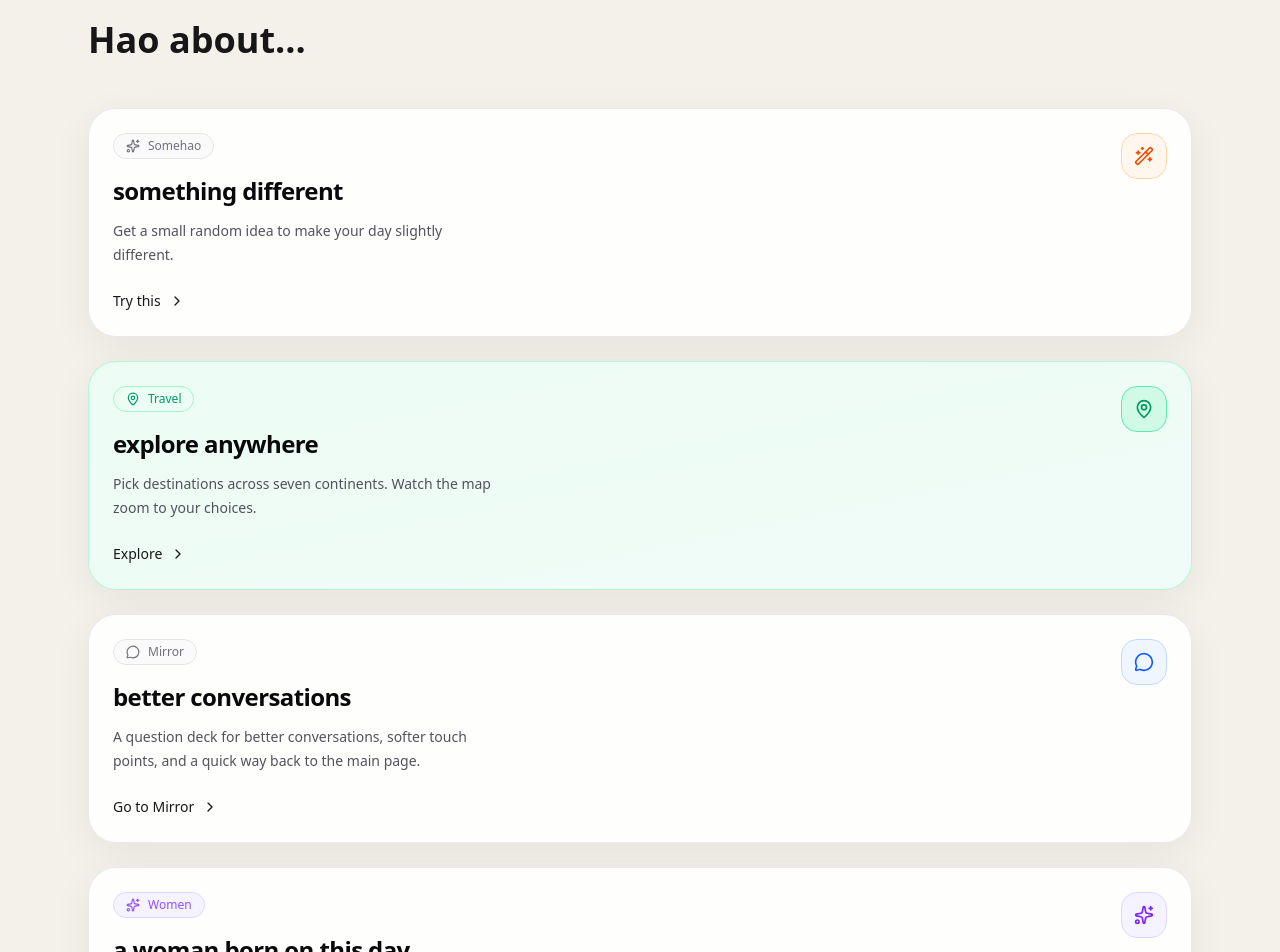
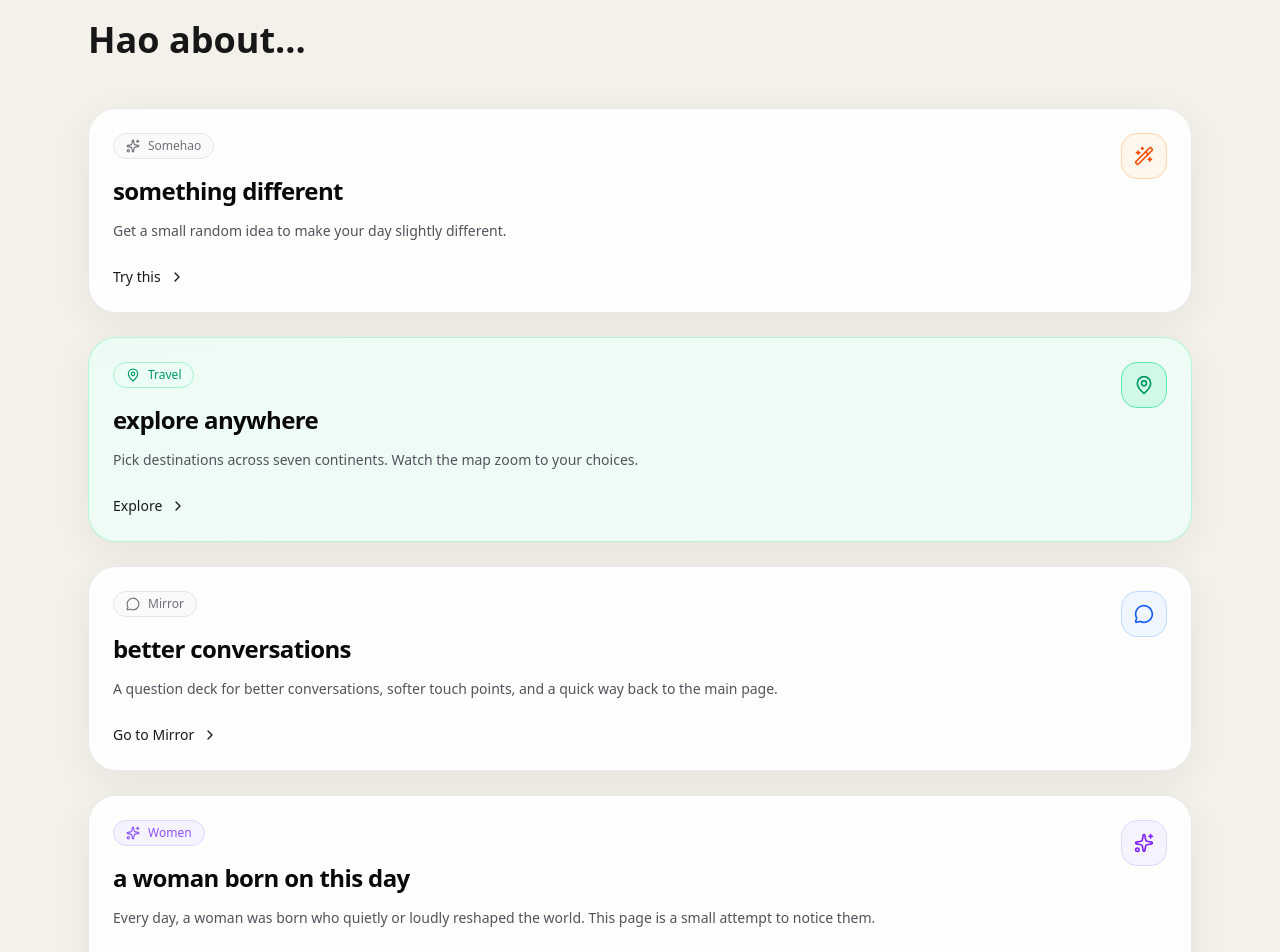
Before and after one commit to haohao13/Personal-Website, a Next.js app: page / in a window 1280 px wide. Shown: the part 1940-2892 px from the top of the page. Built offline with nearby package versions, Linux system fonts and the light colour scheme; no server answers; the database is empty.

Commit message:
Fix homepage cards: remove max-w-sm causing mid-line text wrap

```diff
--- a/components/mirror-entry-card.tsx
+++ b/components/mirror-entry-card.tsx
@@ -15,7 +15,7 @@ function MirrorEntryCard({ href = "/mirror", lang = "en" }) {
       className="group block overflow-hidden rounded-[28px] border border-zinc-200/80 bg-white/90 p-6 shadow-[0_10px_40px_rgba(0,0,0,0.06)] backdrop-blur transition duration-300 hover:-translate-y-1 hover:shadow-[0_18px_50px_rgba(0,0,0,0.08)]"
     >
       <div className="flex items-start justify-between gap-4">
-        <div className="max-w-sm">
+        <div className="min-w-0">
           <div className="inline-flex items-center gap-2 rounded-full border border-zinc-200 bg-zinc-50 px-3 py-1 text-xs text-zinc-500">
             <MessageCircle className="h-3.5 w-3.5" />
             Mirror
@@ -26,7 +26,7 @@ function MirrorEntryCard({ href = "/mirror", lang = "en" }) {
           <p className="mt-3 text-sm leading-6 text-zinc-600">{desc}</p>
         </div>
 
-        <div className="rounded-2xl border border-blue-200 bg-blue-50 p-3 text-blue-600 transition duration-300 group-hover:scale-105 group-hover:rotate-3">
+        <div className="shrink-0 rounded-2xl border border-blue-200 bg-blue-50 p-3 text-blue-600 transition duration-300 group-hover:scale-105 group-hover:rotate-3">
           <MessageCircle className="h-5 w-5" />
         </div>
       </div>
--- a/components/somehao-entry-card.tsx
+++ b/components/somehao-entry-card.tsx
@@ -22,7 +22,7 @@ function SomehaoEntryCard({ href = "/somehao", lang = "en" }) {
       className="group block overflow-hidden rounded-[28px] border border-zinc-200/80 bg-white/90 p-6 shadow-[0_10px_40px_rgba(0,0,0,0.06)] backdrop-blur transition duration-300 hover:-translate-y-1 hover:shadow-[0_18px_50px_rgba(0,0,0,0.08)]"
     >
       <div className="flex items-start justify-between gap-4">
-        <div className="max-w-sm">
+        <div className="min-w-0">
           <div className="inline-flex items-center gap-2 rounded-full border border-zinc-200 bg-zinc-50 px-3 py-1 text-xs text-zinc-500">
             <Sparkles className="h-3.5 w-3.5" />
             Somehao
@@ -33,7 +33,7 @@ function SomehaoEntryCard({ href = "/somehao", lang = "en" }) {
           <p className="mt-3 text-sm leading-6 text-zinc-600">{t.entryDesc}</p>
         </div>
 
-        <div className="rounded-2xl border border-orange-200 bg-orange-50 p-3 text-orange-600 transition duration-300 group-hover:scale-105 group-hover:rotate-3">
+        <div className="shrink-0 rounded-2xl border border-orange-200 bg-orange-50 p-3 text-orange-600 transition duration-300 group-hover:scale-105 group-hover:rotate-3">
           <Wand2 className="h-5 w-5" />
         </div>
       </div>
--- a/components/travel-entry-card.tsx
+++ b/components/travel-entry-card.tsx
@@ -15,7 +15,7 @@ function TravelEntryCard({ href = "/travel", lang = "en" }) {
       className="group block overflow-hidden rounded-[28px] border border-emerald-200/80 bg-gradient-to-br from-emerald-50/90 to-teal-50/90 p-6 shadow-[0_10px_40px_rgba(0,0,0,0.06)] backdrop-blur transition duration-300 hover:-translate-y-1 hover:shadow-[0_18px_50px_rgba(0,0,0,0.08)]"
     >
       <div className="flex items-start justify-between gap-4">
-        <div className="max-w-sm">
+        <div className="min-w-0">
           <div className="inline-flex items-center gap-2 rounded-full border border-emerald-200 bg-emerald-50 px-3 py-1 text-xs text-emerald-600">
             <MapPin className="h-3.5 w-3.5" />
             Travel
@@ -26,7 +26,7 @@ function TravelEntryCard({ href = "/travel", lang = "en" }) {
           <p className="mt-3 text-sm leading-6 text-zinc-600">{desc}</p>
         </div>
 
-        <div className="rounded-2xl border border-emerald-300 bg-emerald-100 p-3 text-emerald-600 transition duration-300 group-hover:scale-105 group-hover:rotate-3">
+        <div className="shrink-0 rounded-2xl border border-emerald-300 bg-emerald-100 p-3 text-emerald-600 transition duration-300 group-hover:scale-105 group-hover:rotate-3">
           <MapPin className="h-5 w-5" />
         </div>
       </div>
--- a/components/women-entry-card.tsx
+++ b/components/women-entry-card.tsx
@@ -15,7 +15,7 @@ function WomenEntryCard({ href = "/women", lang = "en" }) {
       className="group block overflow-hidden rounded-[28px] border border-zinc-200/80 bg-white/90 p-6 shadow-[0_10px_40px_rgba(0,0,0,0.06)] backdrop-blur transition duration-300 hover:-translate-y-1 hover:shadow-[0_18px_50px_rgba(0,0,0,0.08)]"
     >
       <div className="flex items-start justify-between gap-4">
-        <div className="max-w-sm">
+        <div className="min-w-0">
           <div className="inline-flex items-center gap-2 rounded-full border border-violet-200 bg-violet-50 px-3 py-1 text-xs text-violet-500">
             <Sparkles className="h-3.5 w-3.5" />
             Women
@@ -26,7 +26,7 @@ function WomenEntryCard({ href = "/women", lang = "en" }) {
           <p className="mt-3 text-sm leading-6 text-zinc-600">{desc}</p>
         </div>
 
-        <div className="rounded-2xl border border-violet-200 bg-violet-50 p-3 text-violet-600 transition duration-300 group-hover:scale-105 group-hover:rotate-3">
+        <div className="shrink-0 rounded-2xl border border-violet-200 bg-violet-50 p-3 text-violet-600 transition duration-300 group-hover:scale-105 group-hover:rotate-3">
           <Sparkles className="h-5 w-5" />
         </div>
       </div>
```
